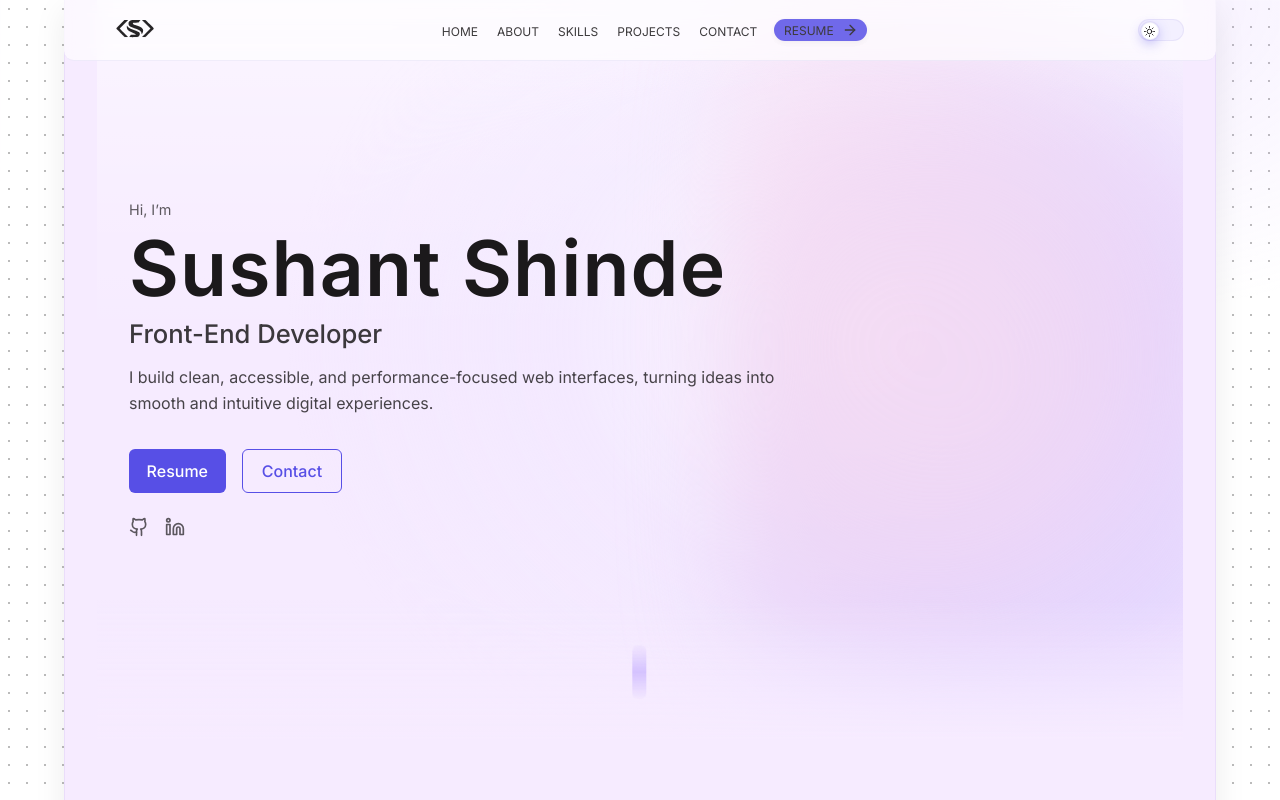
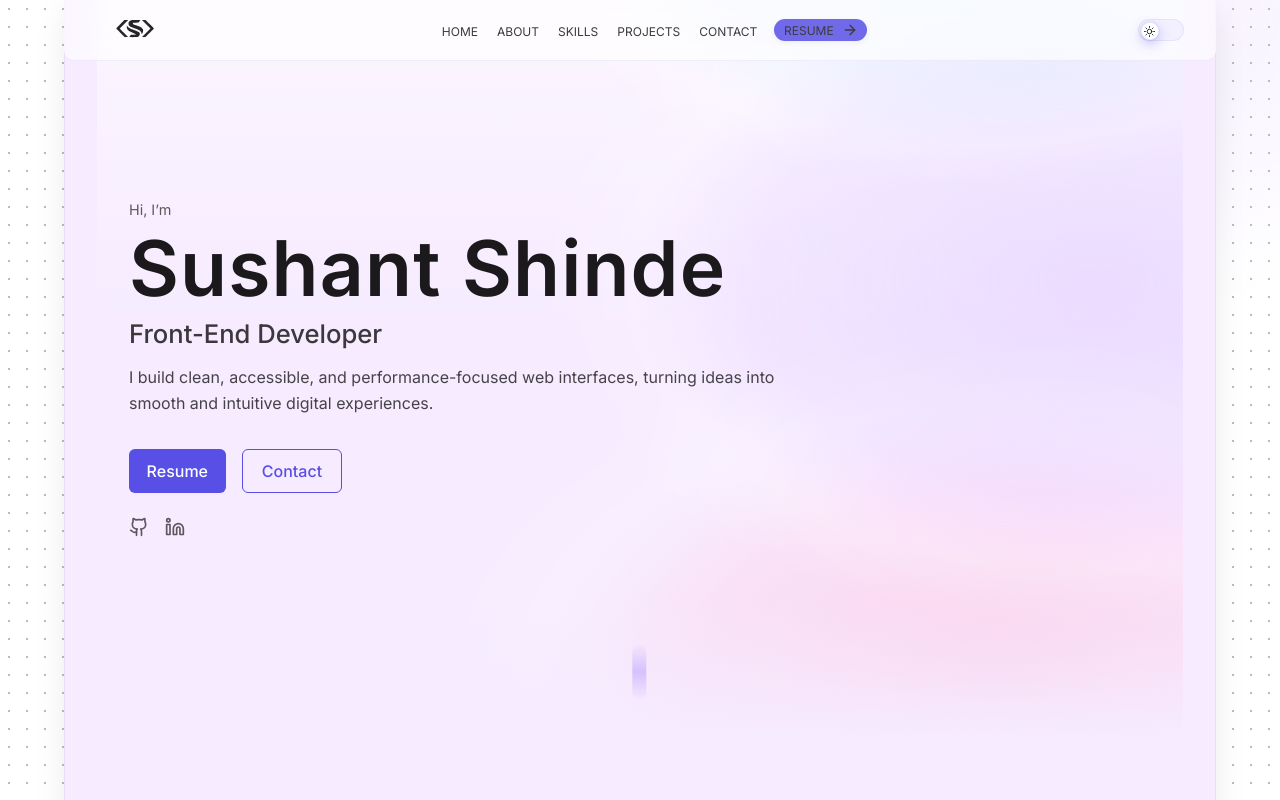
Before and after one commit to sushantshinde7/sushant-portfolio, a React (Vite) app: page / in a window 1280 px wide. Shown: the top 800 px of the page. Built offline with nearby package versions, Linux system fonts and the light colour scheme.

Commit message:
hero's  canvas in light mode redisgned.

```diff
--- a/src/components/Hero.jsx
+++ b/src/components/Hero.jsx
@@ -6,8 +6,8 @@ export default function Hero() {
     <section className="hero section" data-low-contrast id="home">
       {/* Atmospheric background layers */}
       <div className="hero-bg">
+        <div className="hero-canvas" />
         <div className="hero-noise" />
-        <div className="hero-atmosphere" />
       </div>
 
       <div className="hero-inner">
--- a/src/styles/Hero.css
+++ b/src/styles/Hero.css
@@ -6,46 +6,17 @@
   display: flex;
   align-items: center;
   padding-top: var(--nav-height);
-  background:
-  linear-gradient(
-      to bottom,
-      rgba(255, 255, 255, 0.55),
-      transparent 45%
-    );
+  background-color: #ffffff;
+  /* very subtle top fade for nav separation */
+  background: linear-gradient(
+    to bottom,
+    rgba(255, 255, 255, 0.6),
+    transparent 45%
+  );
 }
 
 [data-theme="dark"] .hero {
-  background:
-    linear-gradient(
-      to bottom,
-      rgba(0, 0, 0, 0.65),
-      transparent 45%
-    );
-}
-
-.hero-bg::before {
-  content: "";
-  position: absolute;
-  inset: 0;
-
-  background:
-    radial-gradient(
-      80% 100% at 65% 40%,
-      rgba(255, 245, 255, 0.85),
-      rgba(235, 220, 255, 0.55) 42%,
-      transparent 78%
-    );
-
-  mask-image: radial-gradient(
-    ellipse at 65% 45%,
-    black 58%,
-    transparent 82%
-  );
-}
-
-
-[data-theme="dark"] .hero::before {
-  opacity: 0.22;
+  background: linear-gradient(to bottom, rgba(0, 0, 0, 0.65), transparent 45%);
 }
 
 /* ===== Background system ===== */
@@ -53,113 +24,63 @@
   position: absolute;
   inset: 0;
   z-index: 0;
+  overflow: hidden;
+
+  /* ensure canvas reaches viewport edges */
+  left: calc(-1 * var(--app-shell-gutter, 0px));
+  right: calc(-1 * var(--app-shell-gutter, 0px));
 }
 
-/* Base gradient */
-.hero-bg::before {
-  content: "";
+/* ===== Painted canvas (core atmosphere) ===== */
+[data-theme="light"] .hero-canvas {
   position: absolute;
-  inset: 0;
+  inset: -25%;
+  z-index: 0;
 
   background:
+    /* SKY BLUE — top, barely visible, atmospheric */
     radial-gradient(
-      70% 90% at 70% 45%,
-      rgba(255, 255, 255, 0.55),
-      rgba(240, 230, 255, 0.35) 40%,
+      38% 34% at 70% 8%,
+      rgba(200, 225, 255, 0.45),
+      rgba(215, 235, 255, 0.30) 45%,
+      rgba(255, 255, 255, 0.15) 65%,
       transparent 75%
+    ),
+
+    /* LAVENDER — mid-right, DOES NOT cross text column */
+    radial-gradient(
+      44% 40% at 78% 42%,
+      rgba(215, 195, 255, 0.42),
+      rgba(225, 210, 255, 0.28) 48%,
+      rgba(255, 255, 255, 0.18) 65%,
+      transparent 78%
+    ),
+
+    /* FLAMINGO — bottom-right, emotional but contained */
+    radial-gradient(
+      46% 40% at 72% 78%,
+      rgba(255, 185, 215, 0.50),
+      rgba(255, 205, 230, 0.32) 42%,
+      rgba(255, 255, 255, 0.20) 62%,
+      transparent 78%
     );
 
-  /* MASK edges so container bg dominates */
-  mask-image: radial-gradient(
-    ellipse at 70% 50%,
-    black 55%,
-    transparent 80%
-  );
-}
-
-[data-theme="dark"] .hero-bg::before {
-  background:
-    radial-gradient(
-      70% 90% at 70% 45%,
-      rgba(130, 140, 255, 0.18),
-      rgba(90, 100, 220, 0.12) 40%,
-      transparent 75%
-    );
-}
-
-/* Subtle noise */
-.hero-noise {
-  position: absolute;
-  inset: 0;
-  opacity: 0.04;
-
-  mask-image: radial-gradient(
-    ellipse at 65% 50%,
-    black 60%,
-    transparent 85%
-  );
-
-  pointer-events: none;
-}
-
-/* Right-side atmosphere emphasis */
-.hero-atmosphere {
-  position: absolute;
-  right: -6%;
-  top: 50%;
-  transform: translateY(-50%);
-
-  width: 48%;
-  height: 125%;
-
-  background:
-    /* warm baby-pink cloud */
-    radial-gradient(
-      circle at 30% 45%,
-      rgba(255, 220, 235, 0.55),
-      rgba(255, 210, 230, 0.38) 32%,
-      transparent 62%
-    ),
-
-    /* lavender body */
-    radial-gradient(
-      circle at 55% 55%,
-      rgba(210, 190, 255, 0.48),
-      rgba(190, 170, 255, 0.32) 42%,
-      transparent 72%
-    );
-
-  filter: blur(48px);
-  animation: atmosphereFloat 32s ease-in-out infinite;
-}
-
-
-[data-theme="dark"] .hero-atmosphere {
-  background:
-    radial-gradient(
-      circle at 35% 50%,
-      rgba(140, 150, 255, 0.28),
-      rgba(110, 120, 240, 0.18) 35%,
-      transparent 65%
-    ),
-    radial-gradient(
-      circle at 55% 60%,
-      rgba(90, 100, 220, 0.18),
-      transparent 70%
-    );
-
-  filter: blur(55px);
+  filter:
+    saturate(1.1)
+    contrast(1.02);
 }
 
 
 
-@keyframes atmosphereFloat {
-  0% { transform: translateY(-50%) translateX(0); }
-  50% { transform: translateY(-50%) translateX(-12px); }
-  100% { transform: translateY(-50%) translateX(0); }
+/* ===== Subtle noise ===== */
+.hero-noise {
+  position: absolute;
+  inset: 0;
+  opacity: 0.035;
+  pointer-events: none;
+
+  mask-image: radial-gradient(ellipse at 50% 55%, black 65%, transparent 85%);
 }
-
-
 
 /* ===== Layout ===== */
 .hero-inner {
@@ -251,8 +172,6 @@
   opacity: 0.9;
 }
 
-
-
 .scroll-dot {
   position: absolute;
   left: 50%;
@@ -267,8 +186,7 @@
   box-shadow: 0 0 10px var(--scroll-glow);
   will-change: transform, opacity;
 
- animation: scrollFlow 3.2s cubic-bezier(.4, 0, .9, .9) infinite;
-
+  animation: scrollFlow 3.2s cubic-bezier(0.4, 0, 0.9, 0.9) infinite;
 }
 
 /* ===== Animations ===== */
@@ -302,9 +220,6 @@
   }
 }
 
-
-
-
 @keyframes float {
   0% {
     transform: translateY(0);
@@ -325,51 +240,16 @@
   left: 0;
   right: 0;
   height: 140px;
-  background: linear-gradient(
-    to bottom,
-    transparent,
-    var(--content-bg)
-  );
+  background: linear-gradient(to bottom, transparent, var(--content-bg));
   pointer-events: none;
 }
 
-/* ===== Responsive ===== */
 @media (max-width: 768px) {
-  .hero-atmosphere {
-    right: 50%;
-    top: 60%;
-    transform: translate(50%, -50%);
+  [data-theme="light"] .hero-canvas {
+    inset: -30%;
+    filter: saturate(0.9);
+  }
 
-    width: 140%;
-    height: 140%;
-
-    background:
-      radial-gradient(
-        circle at 50% 45%,
-        rgba(255, 220, 235, 0.45),
-        rgba(210, 190, 255, 0.30) 38%,
-        transparent 68%
-      );
-
-    filter: blur(42px);
-    opacity: 0.9;
-  }
-}
-
-
-@media (max-width: 768px) {
-  .hero-bg::before {
-    background:
-      radial-gradient(
-        120% 90% at 50% 35%,
-        rgba(255, 245, 255, 0.85),
-        rgba(235, 220, 255, 0.55) 45%,
-        transparent 75%
-      );
-  }
-}
-
-@media (max-width: 768px) {
   .scroll-indicator {
     height: 40px;
     opacity: 0.55;
```
